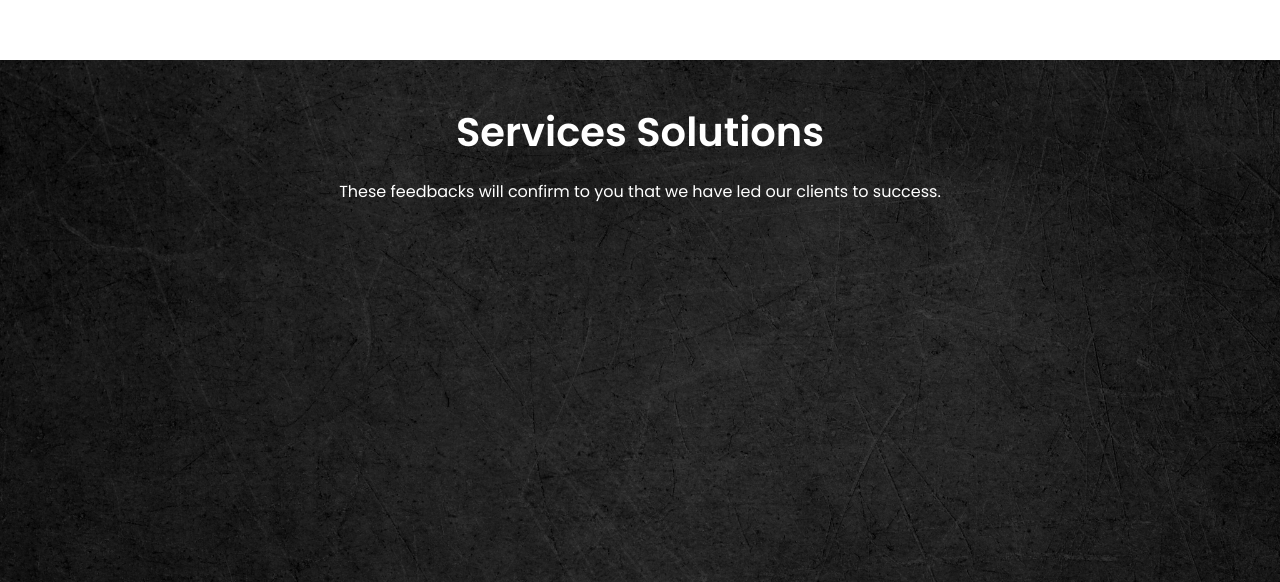
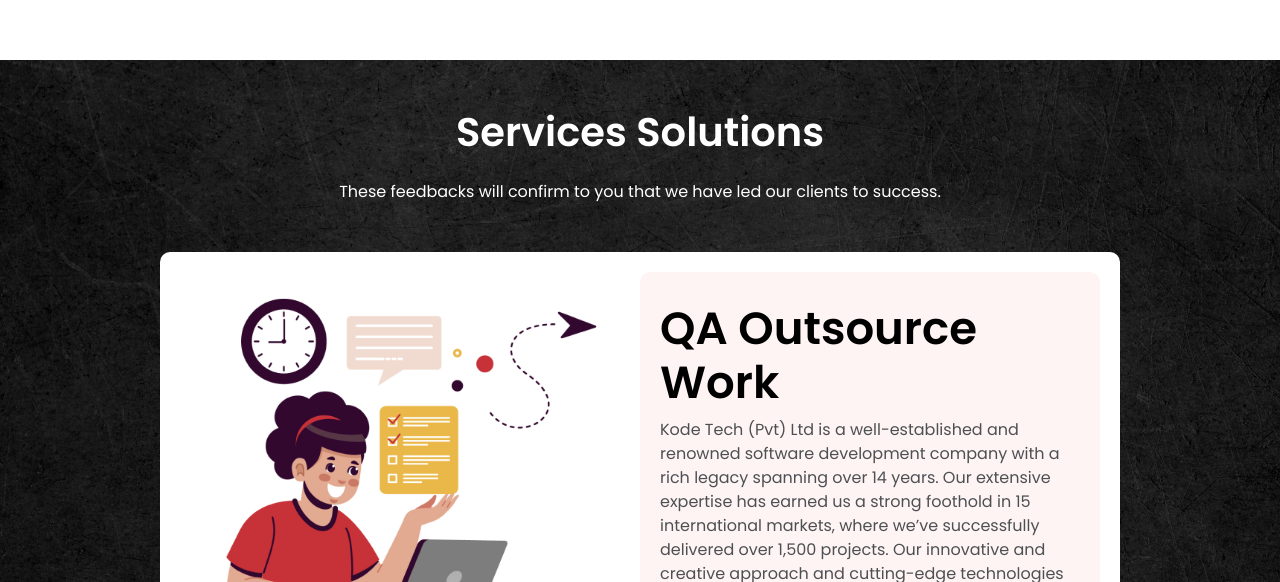
Before and after one commit to loops-it/demosite-web, a Next.js app: page / in a window 1280 px wide. Shown: the part 2218-2800 px from the top of the page. Built offline with nearby package versions, Linux system fonts and the light colour scheme.

Commit message:
update solution section

```diff
--- a/app/page.tsx
+++ b/app/page.tsx
@@ -5,6 +5,12 @@
 import { HeadingOne, HeroTitle, SectionTitle, SectionTitleStyleTwo } from "@/components/Titles";
 import { kodeTechName } from "@/constants/variables";
 import { Paragraph } from "@/components/Paragraph";
+import { ServicesSolutions } from "@/components/Sliders";
+// Import Swiper React components
+import { Swiper, SwiperSlide } from 'swiper/react';
+
+// Import Swiper styles
+import 'swiper/css';
 
 
 export default function Home() {
@@ -43,8 +49,10 @@
 
 
       {/* section 4 - Services Solutions */}
-      <div className="ourSolutions d-flex flex-column flex-lg-row justify-content-center align-items-start sec-x-padding py-5">
+      <div className="ourSolutions d-flex flex-column justify-content-center align-items-center sec-x-padding py-5">
         <SectionTitleStyleTwo textColor="#ffffff" title="Services Solutions" desc="These feedbacks will confirm to you that we have led our clients to success." />
+
+        <ServicesSolutions id="1" text='QA Outsource Work' description="Kode Tech (Pvt) Ltd is a well-established and renowned software development company with a rich legacy spanning over 14 years. Our extensive expertise has earned us a strong foothold in 15 international markets, where we’ve successfully delivered over 1,500 projects. Our innovative and creative approach and cutting-edge technologies always help for a better experience." buttonText="Learn More" buttonLink="/" />
       </div>
 
 
--- a/components/Sliders/index.tsx
+++ b/components/Sliders/index.tsx
@@ -1,14 +1,44 @@
+import { serviceSliderImg1 } from '@/constants/images';
+import Image from 'next/image';
+import Link from 'next/link';
 import React from 'react';
+import { FaChevronRight } from 'react-icons/fa6';
+// import Swiper JS
+import Swiper from 'swiper';
+// import Swiper styles
+import 'swiper/css';
+
+
 
 interface ServicesSolutions {
+    id: string;
     text: string;
+    description: string;
+    buttonText: string;
+    buttonLink: string;
 }
 
-export const ServicesSolutions: React.FC<ServicesSolutions> = ({ text }) => {
 
+export const ServicesSolutions: React.FC<ServicesSolutions> = ({ id, text, description, buttonText, buttonLink }) => {
+
+
+
+    // const swiper = new Swiper();
     return (
         <>
-            <p className="paraStyleOne mb-5">{text}</p>
+            <div className="d-flex flex-column flex-lg-row sliderCard">
+                <div className="col-12 col-lg-6 left">
+                    <Image src={serviceSliderImg1} width={300} height={300} className='img-fluid' alt={''} style={{width: '100%', height: 'auto'}} />
+                </div>
+                <div className="col-12 col-lg-6 d-flex flex-column right">
+                    <h3 className=''>{text}</h3>
+                    <p>{description}</p>
+                    <Link className="arrowButtonRedLine" href={buttonLink} style={{ padding: '10px 20px !important;' }}>
+                        {buttonText}
+                        <FaChevronRight />
+                    </Link>
+                </div>
+            </div>
         </>
     );
 };
--- a/constants/images.ts
+++ b/constants/images.ts
@@ -1,5 +1,7 @@
 import siteLogo from '@/public/logo/kodetech-logo-black.png'
 import whoWe from '@/public/imgs/whoWeAre.png'
+import service1 from '@/public/imgs/services1.png'
 
 export const logo = siteLogo;
 export const whoWeAre = whoWe;
+export const serviceSliderImg1 = service1;
--- a/styles/globals.css
+++ b/styles/globals.css
@@ -160,7 +160,7 @@
 .whoWeAre {
   height: 85vh;
   width: 100vw;
-  background-color: #C5C5C5;
+  background-color: #c5c5c55b;
 }
 
 .whoWeAreImg {
@@ -241,3 +241,44 @@
   background-size: cover;
   background-blend-mode: normal;
 }
+
+
+.sliderCard{
+  background-color: #fff;
+  border-radius: 10px;
+  padding: 20px;
+  max-width: 75vw;
+}
+.sliderCard .left{
+  /* background-color: #fff; */
+}
+
+.sliderCard .right{
+  background-color: #FFF4F4;
+  border-radius: 10px;
+  padding: 30px 20px;
+}
+
+.sliderCard .right h3{
+  color: #000;
+  font-size: 45px;
+  font-weight: 600;
+}
+
+.sliderCard .right p{
+  color: #4D5053;
+  font-size: 16px;
+  font-weight: 400;
+}
+
+.arrowButtonRedLine {
+  color:  var(--color-primary-red) !important;
+  background-color: #fff;
+  font-family: 16px;
+  font-weight: 500;
+  border-radius: 8px;
+  border: solid 1px  var(--color-primary-red) !important;;
+  text-decoration: none !important;
+  width: max-content;
+  padding: 10px;
+}
```
Also changed, not shown: package.json (+5 -5 lines), public/imgs/services1.png (added), 1 other file (tests, documents, lock files or other folders).
